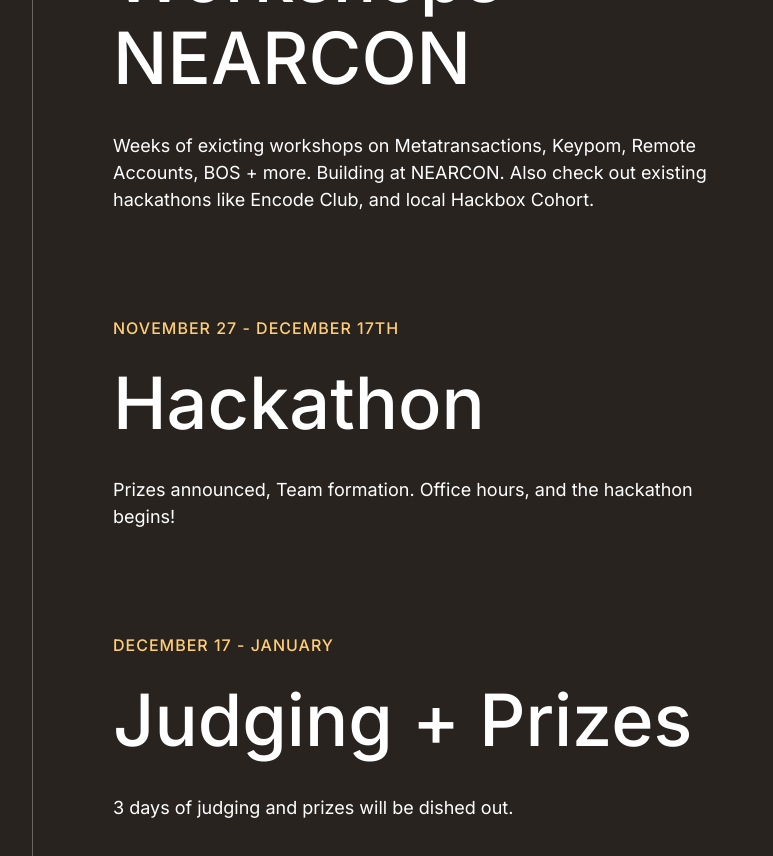
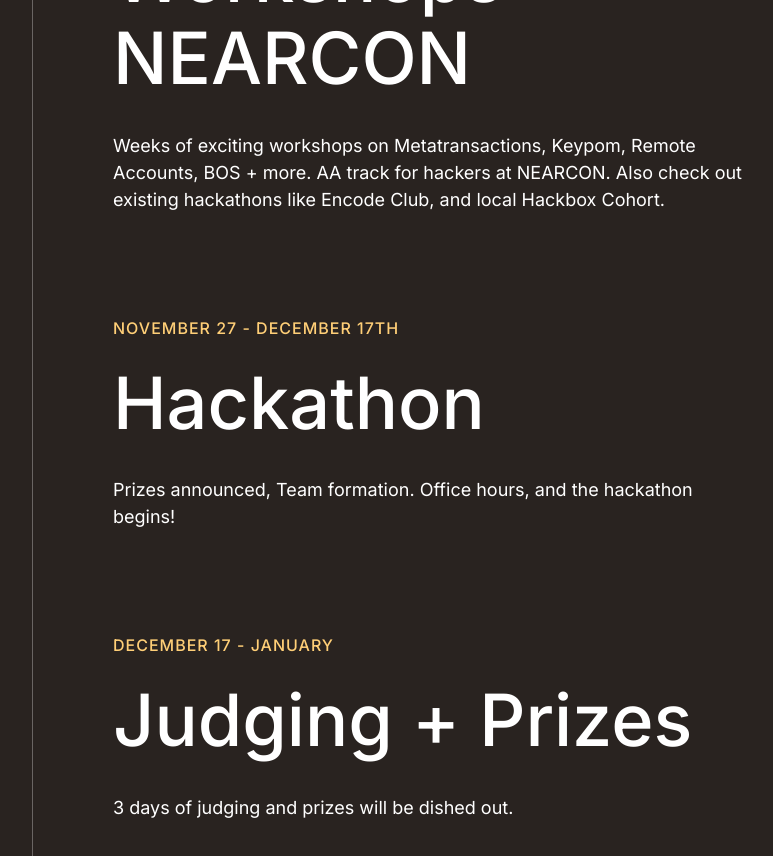
Before and after one commit to codingshot/abstract-landing, a Next.js app: page / in a window 1280 px wide. Shown: the part 1260-2116 px from the top of the page, without its empty margins (48-821 px from the left). Built offline with nearby package versions, Linux system fonts and the light colour scheme.

Commit message:
fixed typo and clarified

```diff
--- a/pages/index.js
+++ b/pages/index.js
@@ -193,7 +193,7 @@
               <span className="home-caption1">October - November</span>
               <div className="home-heading2">
                 <h2 className="home-header03">Education + Workshops + NEARCON</h2>
-                <p className="home-header04">Weeks of exicting workshops on Metatransactions, Keypom, Remote Accounts, BOS + more. Building at NEARCON. Also check out existing hackathons like Encode Club, and local Hackbox Cohort. </p>
+                <p className="home-header04">Weeks of exciting workshops on Metatransactions, Keypom, Remote Accounts, BOS + more. AA track for hackers at NEARCON. Also check out existing hackathons like Encode Club, and local Hackbox Cohort. </p>
               </div>
             </div>
             <div className="home-step1">
```
